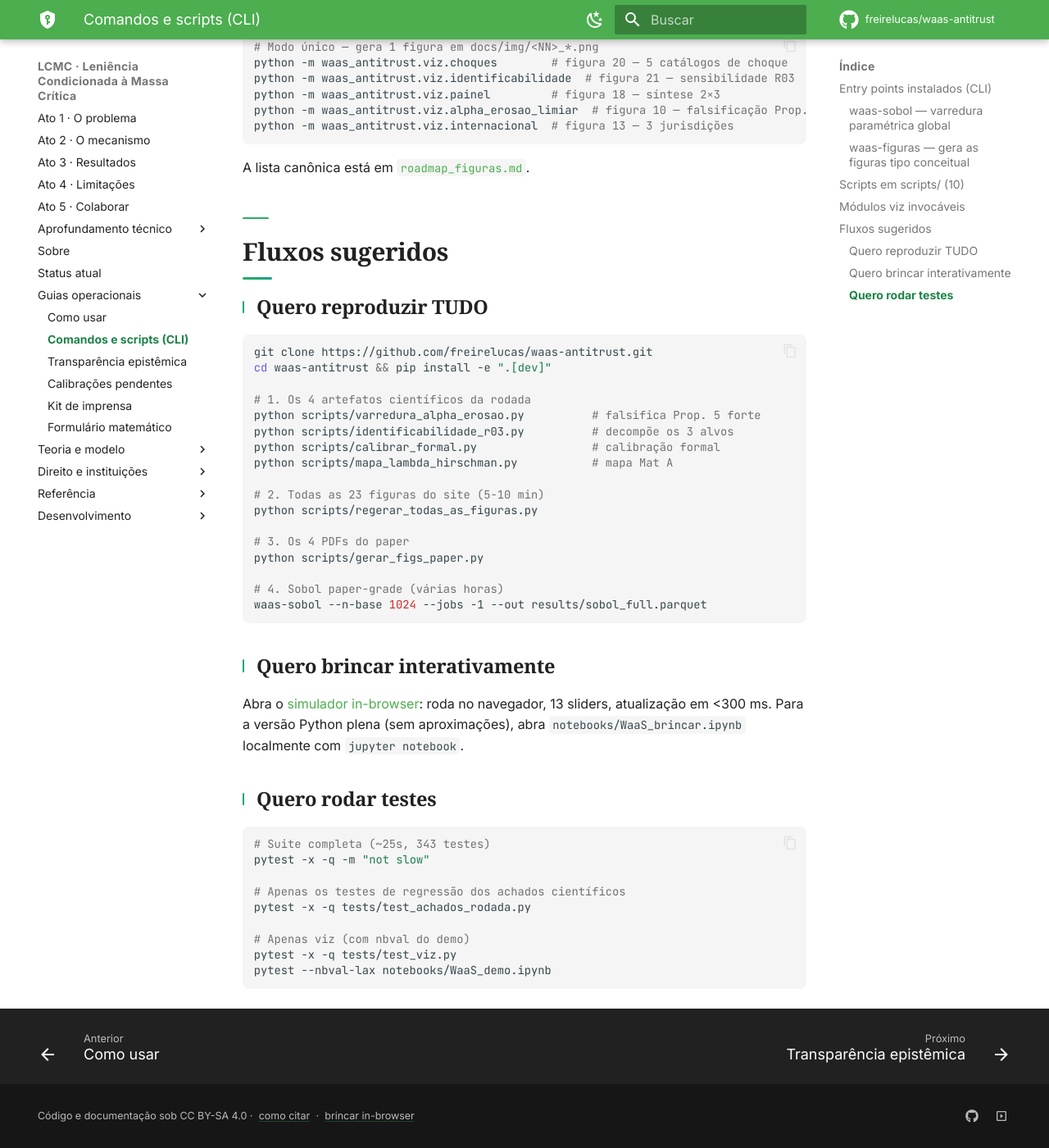
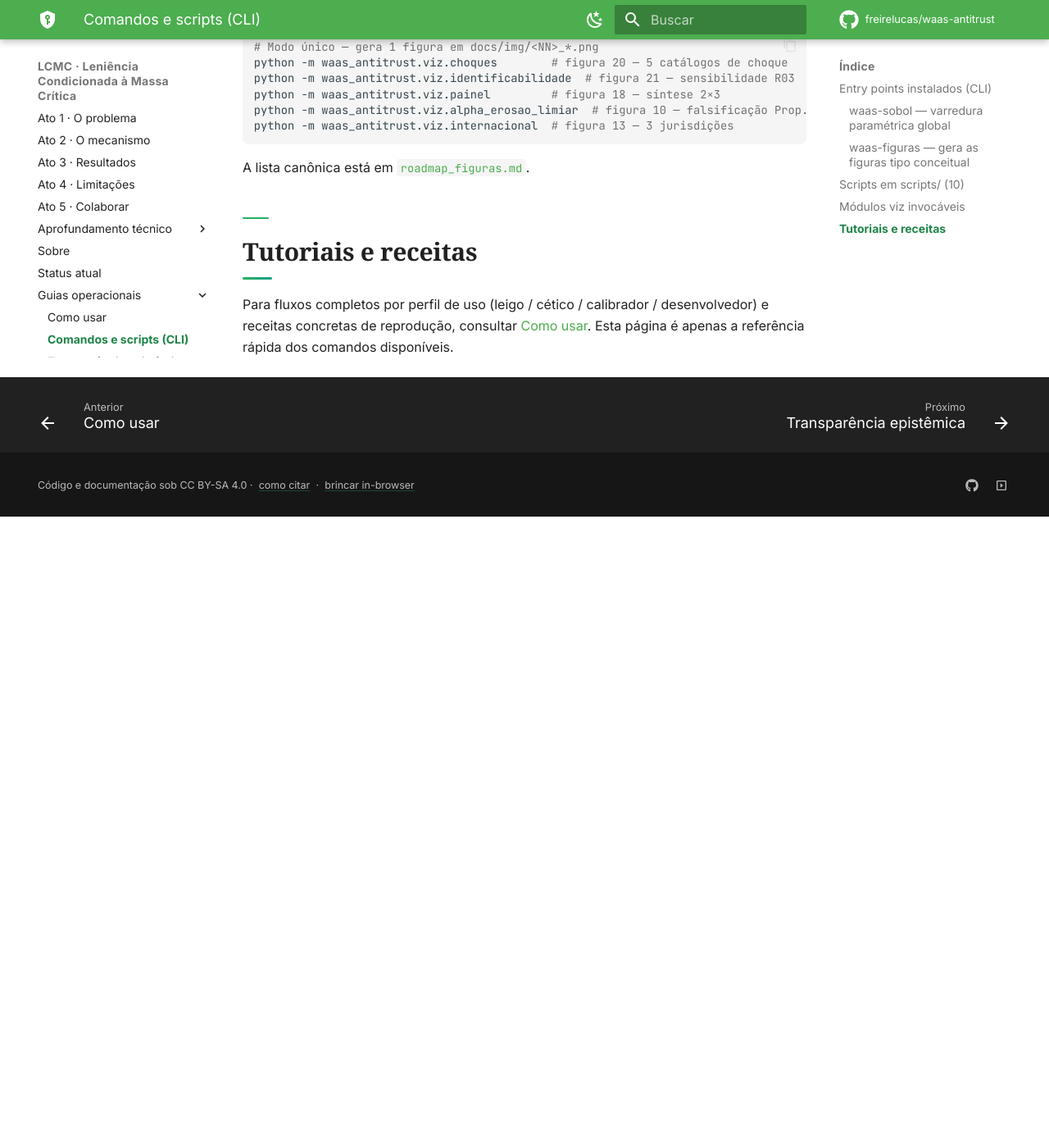
Before and after one commit to freirelucas/waas-antitrust, an MkDocs documentation site: the page built from docs/comandos.md, in a window 1280 px wide and 1400 px high, scrolled down 2825 px. Shown: the whole window at 82% size. Built offline with MkDocs 1.6.1 and Material for MkDocs 9.7.7, drawn with Linux system fonts in a browser that asks for light colours; comment, search, counter and statistics services are not loaded; after the commit the page ends 3455 px from its top, so only the background shows below that.

Commit message:
docs: clarifica complementaridade — comandos/uso e glossario/terminologia
Atende os itens #4 e #5 do brainstorm de revisão. Adoção da via
conservadora: em vez de fundir páginas (o que quebraria slugs e
quaisquer links externos), explicita a função distinta de cada página
e remove duplicação real.

**docs/comandos.md** (item #4):
- Removida seção "Fluxos sugeridos" (3 sub-seções Quero-X que
  duplicavam tutoriais de uso.md). Substituída por nota curta
  remetendo a uso.md como referência de receitas por perfil.
- Mantém função única de "referência rápida da CLI" (entry points,
  scripts, módulos viz).

**docs/glossario.md** (item #5):
- Cabeçalho explicita: "dicionário rápido do vocabulário geral
  antitruste e econômico". Remete a TERMINOLOGIA.md para a forma
  canônica dos termos LCMC-específicos (sinônimos aceitos, proibidos,
  parâmetros no código, cenários canônicos).

**docs/TERMINOLOGIA.md** (item #5):
- Cabeçalho complementar: "vocabulário central do projeto, ligado
  ao mecanismo LCMC e suas extensões". Remete a glossario.md para
  termos gerais.

Resultado: as 2 páginas agora têm propósito mutuamente exclusivo. O
overlap de termos LCMC entre glossario e TERMINOLOGIA fica preservado
(glossário tem definição-uma-linha; terminologia tem ficha completa)
porque cada um serve a um leitor diferente — o curioso encontra na
página rápida, o pesquisador procura a forma canônica.

mkdocs --strict limpa.

````diff
--- a/docs/comandos.md
+++ b/docs/comandos.md
@@ -75,44 +75,6 @@ python -m waas_antitrust.viz.internacional  # figura 13 — 3 jurisdições
 
 A lista canônica está em [`roadmap_figuras.md`](roadmap_figuras.md).
 
-## Fluxos sugeridos
+## Tutoriais e receitas
 
-### Quero reproduzir TUDO
-
-```bash
-git clone https://github.com/freirelucas/waas-antitrust.git
-cd waas-antitrust && pip install -e ".[dev]"
-
-# 1. Os 4 artefatos científicos da rodada
-python scripts/varredura_alpha_erosao.py          # falsifica Prop. 5 forte
-python scripts/identificabilidade_r03.py          # decompõe os 3 alvos
-python scripts/calibrar_formal.py                 # calibração formal
-python scripts/mapa_lambda_hirschman.py           # mapa Mat A
-
-# 2. Todas as 23 figuras do site (5-10 min)
-python scripts/regerar_todas_as_figuras.py
-
-# 3. Os 4 PDFs do paper
-python scripts/gerar_figs_paper.py
-
-# 4. Sobol paper-grade (várias horas)
-waas-sobol --n-base 1024 --jobs -1 --out results/sobol_full.parquet
-```
-
-### Quero brincar interativamente
-
-Abra o [simulador in-browser](brincar.md): roda no navegador, 13 sliders, atualização em <300 ms. Para a versão Python plena (sem aproximações), abra `notebooks/WaaS_brincar.ipynb` localmente com `jupyter notebook`.
-
-### Quero rodar testes
-
-```bash
-# Suite completa (~25s, 343 testes)
-pytest -x -q -m "not slow"
-
-# Apenas os testes de regressão dos achados científicos
-pytest -x -q tests/test_achados_rodada.py
-
-# Apenas viz (com nbval do demo)
-pytest -x -q tests/test_viz.py
-pytest --nbval-lax notebooks/WaaS_demo.ipynb
-```
+Para fluxos completos por perfil de uso (leigo / cético / calibrador / desenvolvedor) e receitas concretas de reprodução, consultar [Como usar](uso.md). Esta página é apenas a referência rápida dos comandos disponíveis.
````
Also changed, not shown: docs/TERMINOLOGIA.md (+6 -3 lines), docs/glossario.md (+1 -1 lines).
